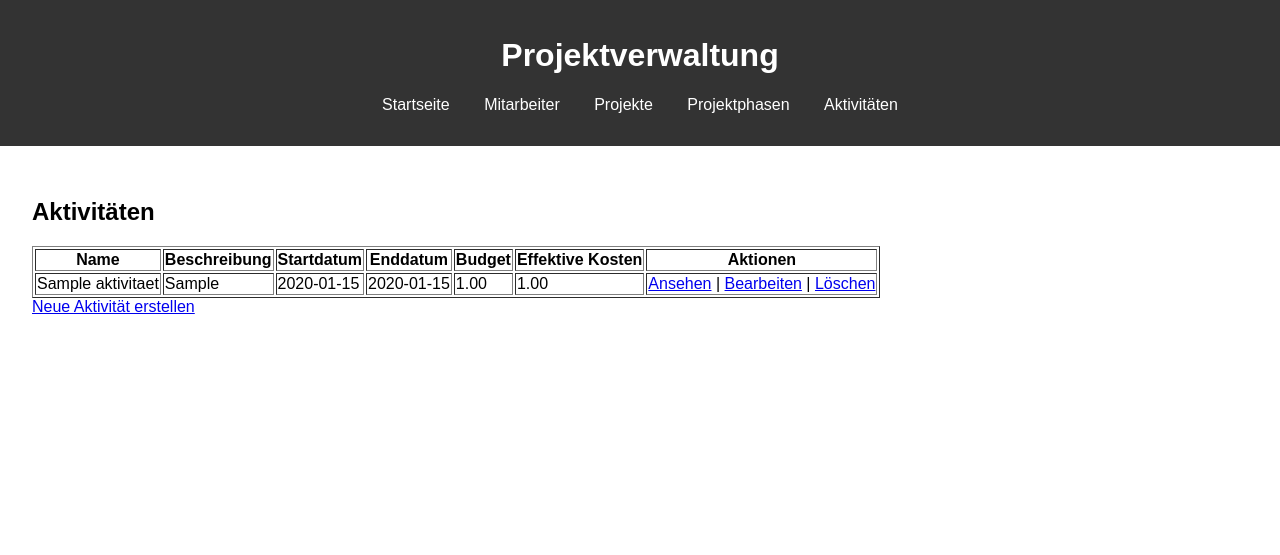
After one commit to silvancode/Projektverwaltung, a Flask app: page /aktivitaeten/ in a window 1280 px wide. The commit adds this page. Shown: the top 555 px of the page. Run offline with Flask 3, Linux system fonts and the light colour scheme; tables that the repository leaves empty hold one stand-in row (values such as "Sample post").

Commit message:
aktivitäten hinzugefügt

```diff
--- /dev/null
+++ b/app/controllers/aktivitaet_controller.py
@@ -0,0 +1,91 @@
+from flask import Blueprint, render_template, request, redirect, url_for
+from app.models.aktivitaet import Aktivitaet
+from app.models.mitarbeiter import Mitarbeiter
+from app.models.projektphase import Projektphase
+
+aktivitaet_blueprint = Blueprint("aktivitaet", __name__, template_folder="../templates/aktivitaet")
+
+@aktivitaet_blueprint.route("/", methods=["GET"])
+def list_aktivitaeten():
+    """
+    Liste aller Aktivitäten anzeigen.
+    """
+    aktivitaeten = Aktivitaet.get_all()
+    return render_template("aktivitaet/aktivitaet_list.html", aktivitaeten=aktivitaeten)
+
+@aktivitaet_blueprint.route("/new", methods=["GET", "POST"])
+@aktivitaet_blueprint.route("/<int:aktivitaet_id>/edit", methods=["GET", "POST"])
+def upsert_aktivitaet(aktivitaet_id=None):
+    """
+    Neue Aktivität erstellen oder bestehende Aktivität bearbeiten.
+    """
+    aktivitaet = Aktivitaet.get_by_id(aktivitaet_id) if aktivitaet_id else None
+
+    # Für Dropdown-Felder, z.B. verantwortliche Mitarbeiter, Projektphasen
+    mitarbeiter = Mitarbeiter.get_all()
+    phasen = Projektphase.get_all()
+
+    if request.method == "POST":
+        name = request.form["name"]
+        beschreibung = request.form["beschreibung"]
+        startdatum = request.form["startdatum"]
+        enddatum = request.form["enddatum"]
+        verantwortlicher_id = request.form["verantwortlicher_id"]
+        budget = request.form["budget"]
+        effektive_kosten = request.form["effektive_kosten"]
+        pensum = request.form["pensum"]
+        projektphase_id = request.form["projektphase_id"]
+
+        if aktivitaet:
+            # Bearbeiten einer vorhandenen Aktivität
+            aktivitaet.name = name
+            aktivitaet.beschreibung = beschreibung
+            aktivitaet.startdatum = startdatum
+            aktivitaet.enddatum = enddatum
+            aktivitaet.verantwortlicher_id = verantwortlicher_id
+            aktivitaet.budget = budget
+            aktivitaet.effektive_kosten = effektive_kosten
+            aktivitaet.pensum = pensum
+            aktivitaet.projektphase_id = projektphase_id
+
+            aktivitaet.update()
+        else:
+            # Neue Aktivität erstellen
+            neue_aktivitaet = Aktivitaet(
+                name=name,
+                beschreibung=beschreibung,
+                startdatum=startdatum,
+                enddatum=enddatum,
+                verantwortlicher_id=verantwortlicher_id,
+                budget=budget,
+                effektive_kosten=effektive_kosten,
+                pensum=pensum,
+                projektphase_id=projektphase_id
+            )
+            neue_aktivitaet.save()
+
+        return redirect(url_for("aktivitaet.list_aktivitaeten"))
+
+    # GET: Formular anzeigen
+    return render_template("aktivitaet/aktivitaet_form.html",
+                           aktivitaet=aktivitaet,
+                           mitarbeiter=mitarbeiter,
+                           phasen=phasen)
+
+@aktivitaet_blueprint.route("/<int:aktivitaet_id>", methods=["GET"])
+def view_aktivitaet(aktivitaet_id):
+    """
+    Detailansicht einer Aktivität.
+    """
+    aktivitaet = Aktivitaet.get_by_id(aktivitaet_id)
+    if aktivitaet:
+        return render_template("aktivitaet/aktivitaet_view.html", aktivitaet=aktivitaet)
+    return redirect(url_for("aktivitaet.list_aktivitaeten"))
+
+@aktivitaet_blueprint.route("/<int:aktivitaet_id>/delete", methods=["GET", "POST"])
+def delete_aktivitaet(aktivitaet_id):
+    """
+    Eine Aktivität löschen.
+    """
+    Aktivitaet.delete(aktivitaet_id)
+    return redirect(url_for("aktivitaet.list_aktivitaeten"))
--- a/app/controllers/projektphase_controller.py
+++ b/app/controllers/projektphase_controller.py
@@ -19,6 +19,7 @@ def upsert_phase(phasen_id=None):
 
     if request.method == "POST":
         projekt_id = request.form["projekt_id"]
+        phasenname = request.form["phasenname"]
         startdatum_geplant = request.form["startdatum_geplant"]
         enddatum_geplant = request.form["enddatum_geplant"]
         phasenstatus = request.form["phasenstatus"]
@@ -27,6 +28,7 @@ def upsert_phase(phasen_id=None):
         if phase:
             # Bearbeiten einer vorhandenen Phase
             phase.projekt_id = projekt_id
+            phase.phasenname = phasenname
             phase.startdatum_geplant = startdatum_geplant
             phase.enddatum_geplant = enddatum_geplant
             phase.phasenstatus = phasenstatus
@@ -36,6 +38,7 @@ def upsert_phase(phasen_id=None):
             # Neue Projektphase erstellen
             neue_phase = Projektphase(
                 projekt_id=projekt_id,
+                phasenname=phasenname,
                 startdatum_geplant=startdatum_geplant,
                 enddatum_geplant=enddatum_geplant,
                 phasenstatus=phasenstatus,
--- /dev/null
+++ b/app/templates/aktivitaet/aktivitaet_list.html
@@ -0,0 +1,38 @@
+{% extends "base.html" %}
+{% block content %}
+<h2>Aktivitäten</h2>
+
+<table border="1">
+    <thead>
+        <tr>
+            <th>Name</th>
+            <th>Beschreibung</th>
+            <th>Startdatum</th>
+            <th>Enddatum</th>
+            <th>Budget</th>
+            <th>Effektive Kosten</th>
+            <th>Aktionen</th>
+        </tr>
+    </thead>
+    <tbody>
+    {% for akt in aktivitaeten %}
+        <tr>
+            <td>{{ akt.name }}</td>
+            <td>{{ akt.beschreibung }}</td>
+            <td>{{ akt.startdatum }}</td>
+            <td>{{ akt.enddatum }}</td>
+            <td>{{ akt.budget }}</td>
+            <td>{{ akt.effektive_kosten }}</td>
+            <td>
+                <a href="{{ url_for('aktivitaet.view_aktivitaet', aktivitaet_id=akt.aktivitaet_id) }}">Ansehen</a> |
+                <a href="{{ url_for('aktivitaet.upsert_aktivitaet', aktivitaet_id=akt.aktivitaet_id) }}">Bearbeiten</a> |
+                <a href="{{ url_for('aktivitaet.delete_aktivitaet', aktivitaet_id=akt.aktivitaet_id) }}"
+                   onclick="return confirm('Möchten Sie diese Aktivität wirklich löschen?');">Löschen</a>
+            </td>
+        </tr>
+    {% endfor %}
+    </tbody>
+</table>
+
+<a href="{{ url_for('aktivitaet.upsert_aktivitaet') }}">Neue Aktivität erstellen</a>
+{% endblock %}
--- a/app/templates/base.html
+++ b/app/templates/base.html
@@ -16,6 +16,7 @@
                 <li><a href="{{ url_for('mitarbeiter.list_mitarbeiter') }}">Mitarbeiter</a></li>
                 <li><a href="{{ url_for('projekt.list_projekte') }}">Projekte</a></li>
                 <li><a href="{{ url_for('projektphase.list_phasen') }}">Projektphasen</a></li>
+                <li><a href="{{ url_for('aktivitaet.list_aktivitaeten') }}">Aktivitäten</a></li>
             </ul>
         </nav>
     </header>
--- a/app/templates/projektphase/projektphase_form.html
+++ b/app/templates/projektphase/projektphase_form.html
@@ -4,6 +4,12 @@
 <h2>{% if phase %}Projektphase bearbeiten{% else %}Neue Projektphase erstellen{% endif %}</h2>
 
 <form method="POST">
+    <div>
+        <label for="phasenname">Phasenname:</label>
+        <input type="text" id="phasenname" name="phasenname"
+               value="{% if phase %}{{ phase.phasenname }}{% endif %}" required>
+    </div>
+
     <div>
         <label for="projekt_id">Projekt:</label>
         <select id="projekt_id" name="projekt_id" required>
--- a/main.py
+++ b/main.py
@@ -1,16 +1,9 @@
 from flask import Flask, render_template
-
-try:
-    from app.models.projektphase import Projektphase
-    print("Projektphase importiert erfolgreich")
-except Exception as e:
-    print(f"Fehler beim Import: {e}")
-
 
 from app.controllers.mitarbeiter_controller import mitarbeiter_blueprint
 from app.controllers.projekt_controller import projekt_blueprint
 from app.controllers.projektphase_controller import projektphase_blueprint
-# from app.controllers.aktivitaet_controller import aktivitaet_blueprint
+from app.controllers.aktivitaet_controller import aktivitaet_blueprint
 # from app.controllers.meilenstein_controller import meilenstein_blueprint
 
 app = Flask(__name__, template_folder='app/templates')
@@ -19,7 +12,7 @@ app = Flask(__name__, template_folder='app/templates')
 app.register_blueprint(mitarbeiter_blueprint, url_prefix="/mitarbeiter")
 app.register_blueprint(projekt_blueprint, url_prefix="/projekte")
 app.register_blueprint(projektphase_blueprint, url_prefix="/projektphasen")
-# app.register_blueprint(aktivitaet_blueprint, url_prefix="/aktivitaeten")
+app.register_blueprint(aktivitaet_blueprint, url_prefix="/aktivitaeten")
 # app.register_blueprint(meilenstein_blueprint, url_prefix="/meilensteine")
 
 
```
Also changed, not shown: app/models/aktivitaet.py (added, +135 -0 lines), app/models/projektphase.py (+18 -15 lines), app/templates/aktivitaet/aktivitaet_form.html (added, +82 -0 lines), app/templates/aktivitaet/aktivitaet_view.html (added, +15 -0 lines), migrations/init.sql (+47 -15 lines).
